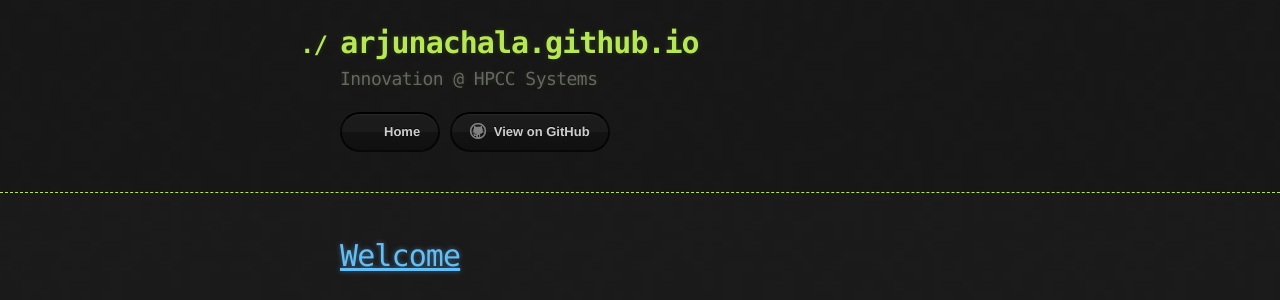
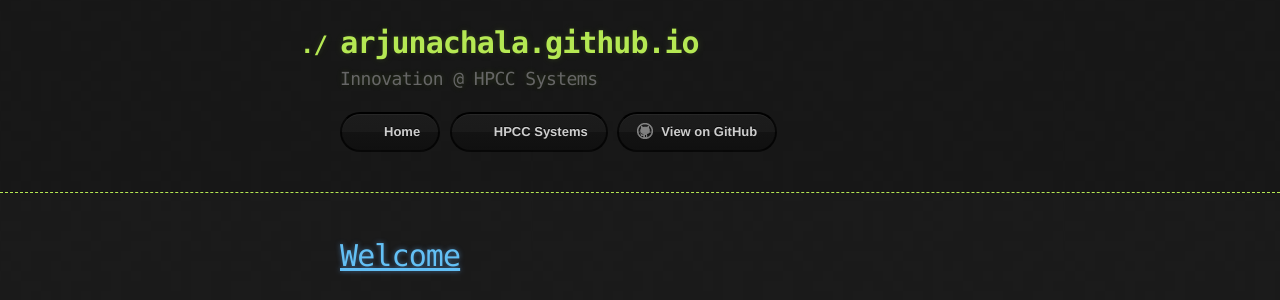
Before and after one commit to arjunachala/arjunachala.github.io, a Jekyll site: the page built from index.md, in a window 1280 px wide. Shown: the top 300 px of the page. Built offline with Jekyll 4.4.1, drawn with Linux system fonts in a browser that asks for light colours.

Commit message:
added hpcc systems btn

```diff
--- a/_config.yml
+++ b/_config.yml
@@ -4,3 +4,4 @@ show_downloads: false
 google_analytics:
 theme: jekyll-theme-hacker
 url: https://arjunachala.github.io
+hpcc_systems_url: http://hpccsystems.com
--- a/_layouts/default.html
+++ b/_layouts/default.html
@@ -21,6 +21,7 @@
         <a href="{{ site.github.zip_url }}" class="btn">Download as .zip</a>
         <a href="{{ site.github.tar_url }}" class="btn">Download as .tar.gz</a> {% endif %}
         <a href="{{ site.url }}" class="btn"><span class="icon"></span>Home</a>
+        <a href="{{ site.hpcc_systems_url }}" class="btn"><span class="icon"></span>HPCC Systems</a>
         <a href="{{ site.github.repository_url }}" class="btn btn-github"><span class="icon"></span>View on GitHub</a>
       </section>
     </div>
```
